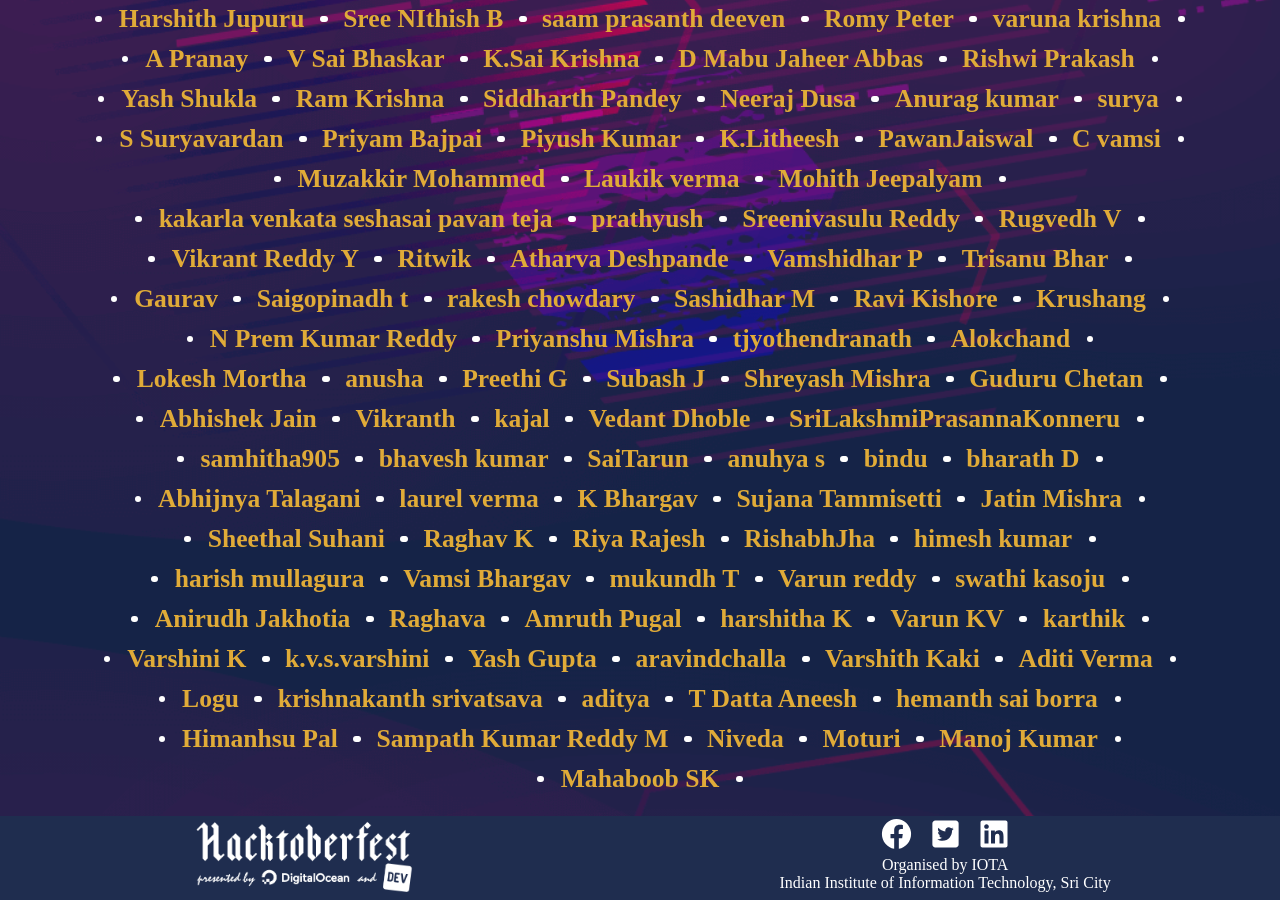
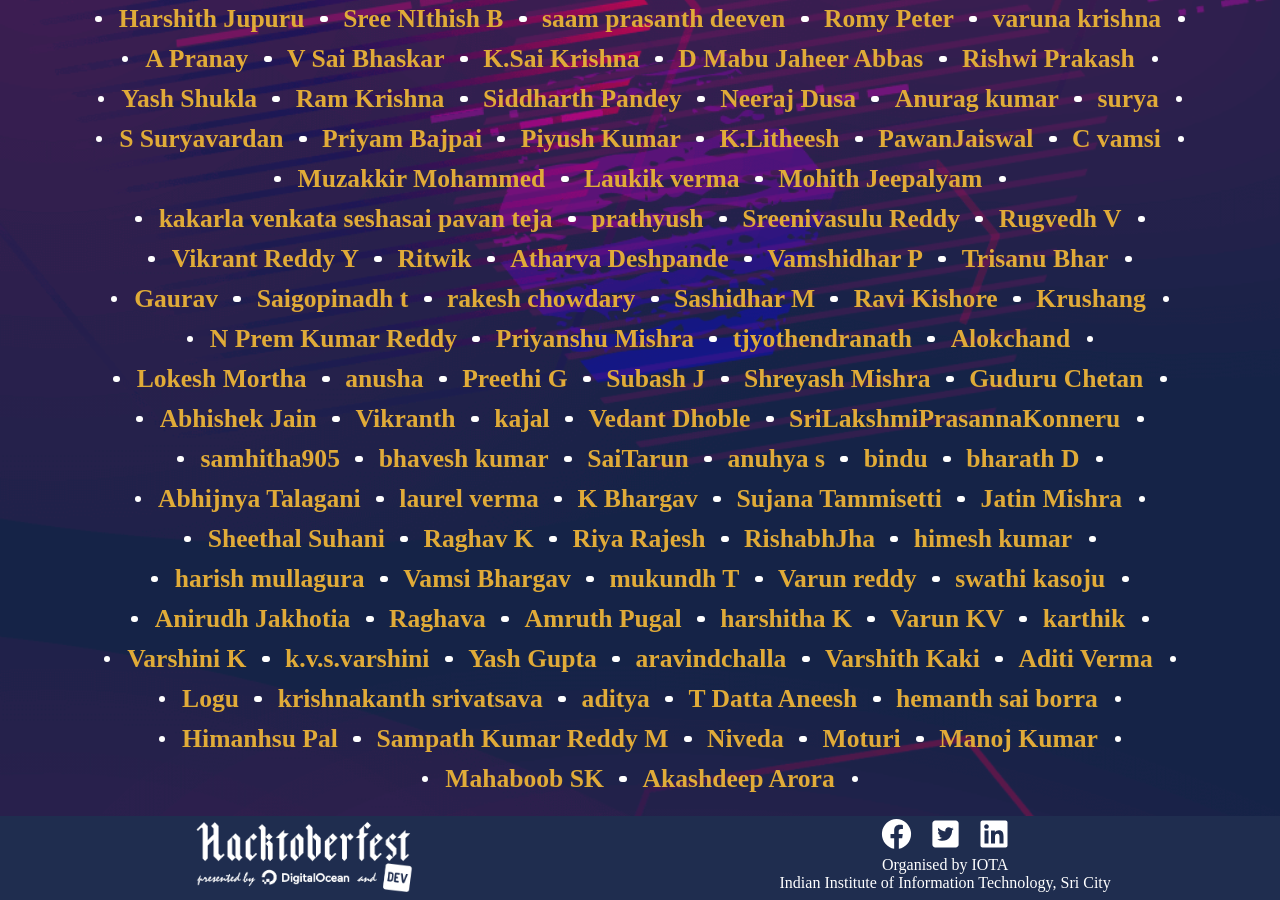
Before and after one commit to Project-Club-IIITS/hacktoberfest2019-participants, a Jekyll site: the page index.html, which Jekyll copies as it is, in a window 1280 px wide and 900 px high, scrolled down 694 px. Built offline with Jekyll 4.4.1, drawn with Linux system fonts in a browser that asks for light colours; some web fonts are replaced.

Commit message:
Added my name to list

```diff
--- a/index.html
+++ b/index.html
@@ -204,7 +204,7 @@
             <li><a href="https://github.com/shashank4602ashank">Moturi</a></li>
             <li><a href="https://github.com/manojsai2002">Manoj Kumar</a></li>
             <li><a href="https://github.com/bannu6301418535">Mahaboob SK</a></li>
-
+            <li><a  href="https://github.com/akashdeep98">Akashdeep Arora</a></li>
         </ul>
       </div>
     </div>
```
